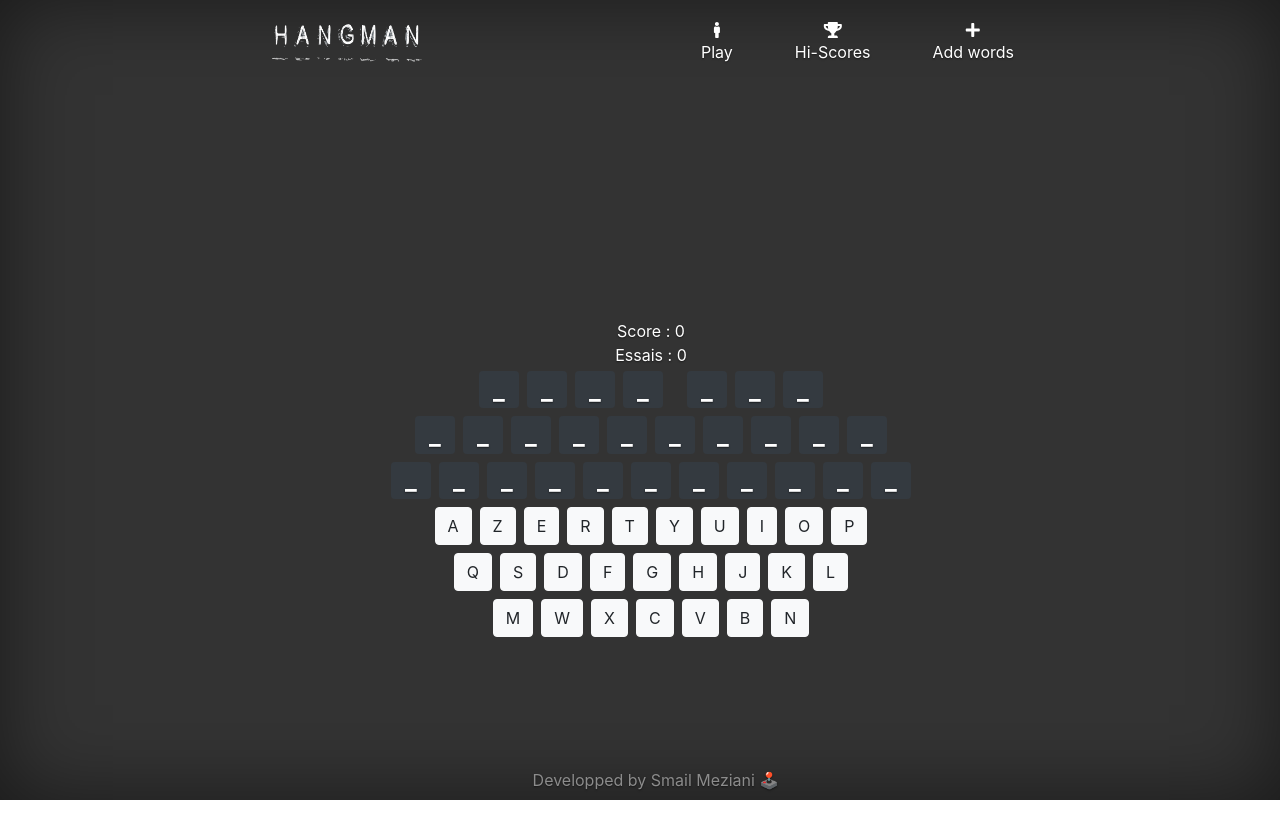
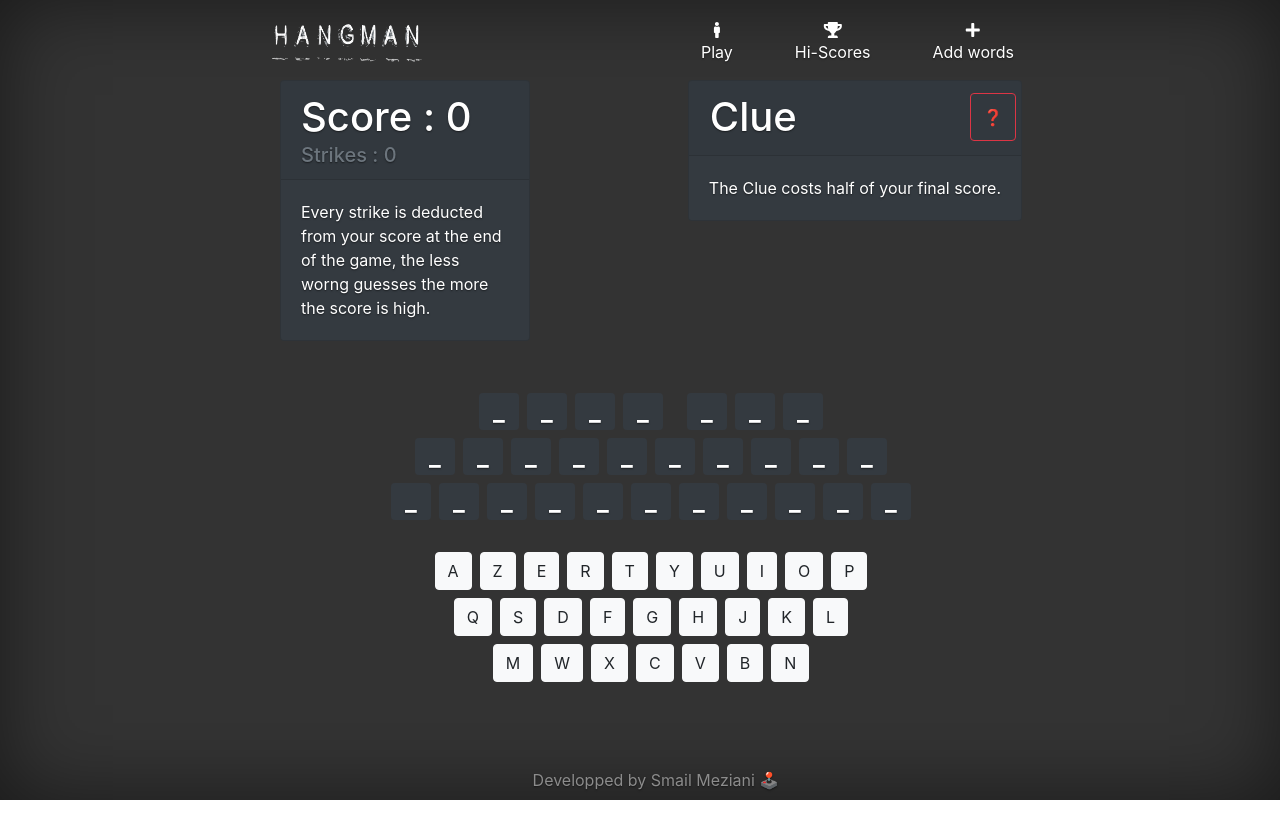
Before and after one commit to rivers-dash/Pendu, a React (Create React App) app: page /play in a window 1280 px wide. Shown: the top 838 px of the page. After the commit the page ends 800 px from the top, so only its background shows below. Built offline with nearby package versions, Linux system fonts and the light colour scheme.

Commit message:
:lipstick: [Play] Completing the play page UI wise

```diff
--- a/src/App.js
+++ b/src/App.js
@@ -22,7 +22,7 @@ class App extends Component {
 						title={title}
 					></Navbar>
 
-					<main className="mx-2 my-2 d-flex justify-content-center vertical-center">
+					<main className="mx-2 my-2 d-flex justify-content-center">
 						<Routes />
 					</main>
 				</div>
--- /dev/null
+++ b/src/components/clue/clue.js
@@ -0,0 +1,58 @@
+import React, { Component } from 'react';
+import PropTypes from 'prop-types'
+import './clue.css'
+
+class Clue extends Component {
+	constructor(props) {
+		super(props)
+		this.state = {
+			clue: 'Clue'
+		}
+		this.onClick = this.onClick.bind(this)
+		this.displayClueButton = this.displayClueButton.bind(this)
+	}
+
+	onClick() {
+		const { clue } = this.props
+		this.setState({ clue: clue})
+	}
+
+	displayClueButton() {
+		const { clue } = this.state
+		if (clue === 'Clue') {
+			return (
+				<button
+					type="button"
+					class="btn btn-outline-danger"
+					onClick={this.onClick}
+				>❓</button>
+			)
+		}
+	}
+
+  render() {
+		const { clue } = this.state
+    return (
+			<div class="card text-white bg-dark mb-3">
+				<div class="card-header card-title">
+					<h1 className="row justify-content-between">
+						<div className="ml-3"> {clue} </div>
+						{this.displayClueButton()}
+					</h1>
+				<h5 class="card-subtitle text-muted"></h5>
+			</div>
+				<div class="card-body">
+					<p class="card-text">
+					The Clue costs half of your final score.
+					</p>
+				</div>
+			</div>
+		)
+	}
+}
+
+Clue.propTypes = {
+	clue: PropTypes.string.isRequired,
+}
+
+export default Clue;
--- a/src/components/expression/expression.js
+++ b/src/components/expression/expression.js
@@ -36,7 +36,7 @@ class Expression extends Component {
   render() {
 		const { letterClicked } = this.props
     return(
-			<div className=" d-flex flex-wrap justify-content-center">
+			<div className=" d-flex flex-wrap justify-content-center mb-4">
 				{this.dispatchExpression().map((word, index) => (
 					<Word key= {index} word= {word} letterClicked= {letterClicked}/>
 					))}
--- a/src/pages/play/play.css
+++ b/src/pages/play/play.css
@@ -0,0 +1,21 @@
+.container {
+	display: table;
+	min-height: 100%
+}
+
+#cell1 {
+	display: table-row;
+}
+
+#cell2 {
+	display: table-row;
+	min-height: 100%;
+}
+
+#card1 {
+	max-width: 250px;
+}
+
+#card2 {
+	width: auto;
+}
--- a/src/pages/play/play.js
+++ b/src/pages/play/play.js
@@ -5,6 +5,7 @@ import './play.css'
 
 import { strike, miss } from '../../actions/scoreActions'
 
+import Clue from '../../components/clue/clue'
 import Pad from '../../components/pad/pad'
 import Expression from '../../components/expression/expression'
 
@@ -27,17 +28,40 @@ class Play extends Component {
 		if (points === 0) {
 			this.props.miss(1)
 		} else {
-			this.props.strike(points)
+			this.props.strike({ strikePoints: points, hitPoints: 1 })
 		}
 	}
 
   render() {
     return(
-			<div className='col justify-content-center'>
-				<div className="d-flex justify-content-center">Score : {this.props.score.strikes}</div>
-				<div className="d-flex justify-content-center">Essais : {this.props.score.hits}</div>
+			<div className="container">
+			<div id="cell1" className="d-flex row justify-content-between">
+
+				<div id="card1" className="justify-content-center">
+					<div class="card text-white bg-dark mb-3">
+					  <div class="card-header card-title">
+							<h1>Score : {this.props.score.strikes}</h1>
+						<h5 class="card-subtitle text-muted">Strikes : {this.props.score.hits}</h5>
+					</div>
+						<div class="card-body">
+					    <p class="card-text">
+							Every strike is	deducted from your score at the end of the game,
+							the less worng guesses the more the score is high.
+							</p>
+					  </div>
+					</div>
+				</div>
+
+				<div id="card2" className="justify-content-center">
+					<Clue clue="Expression" />
+				</div>
+
+			</div>
+
+			<div id="cell2" className='justify-content-center'>
 				<Expression letterClicked={this.state.letterClicked} expression={this.props.expression}/>
 				<Pad onButtonClick={this.handleButtonClick.bind(this)}/>
+			</div>
 			</div>
 		)
 	}
--- a/src/reducers/scoreReducers.js
+++ b/src/reducers/scoreReducers.js
@@ -7,8 +7,8 @@ export const score = (state = {
 		case 'STRIKE':
 			state = {
 				...state,
-				strikes: state.strikes + action.payload,
-				hits: state.hits + action.payload
+				strikes: state.strikes + action.payload.strikePoints,
+				hits: state.hits + action.payload.hitPoints
 			}
 			break;
 
```
Also changed, not shown: src/components/clue/clue.css (added).
